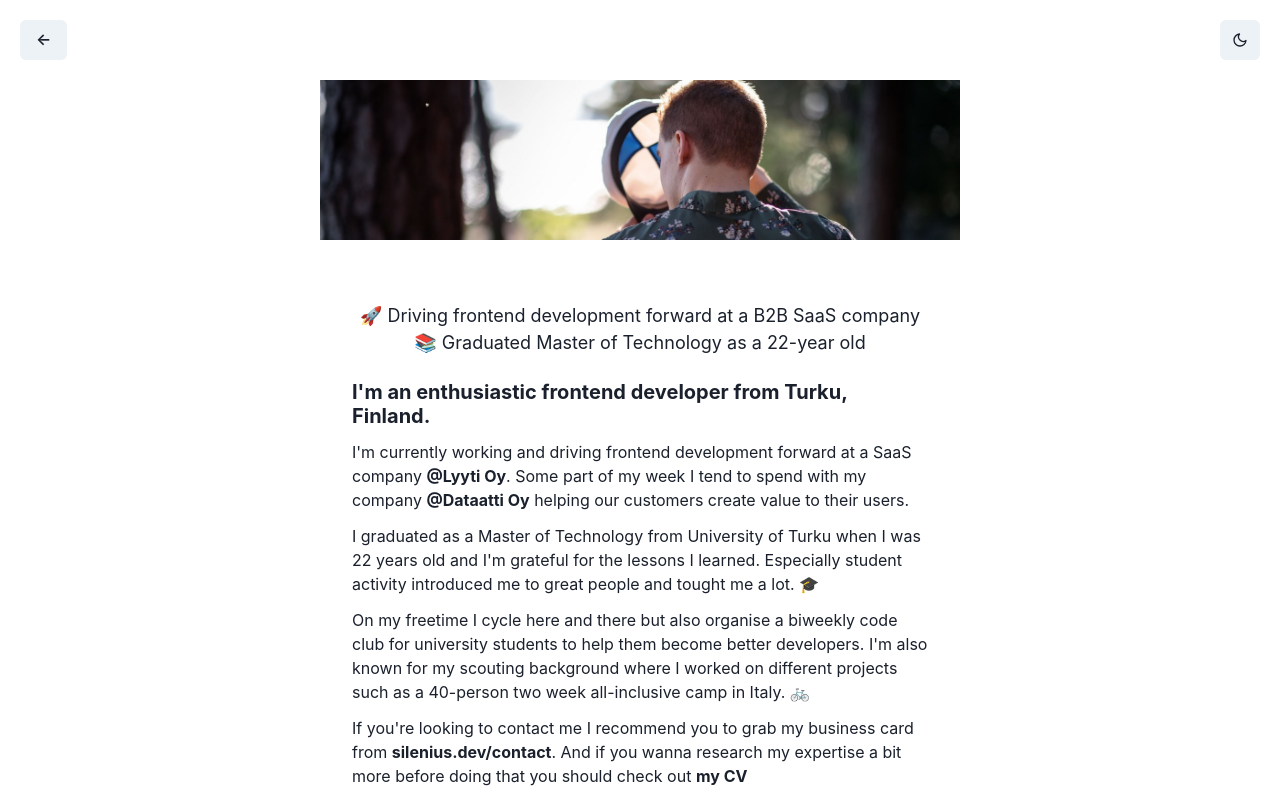
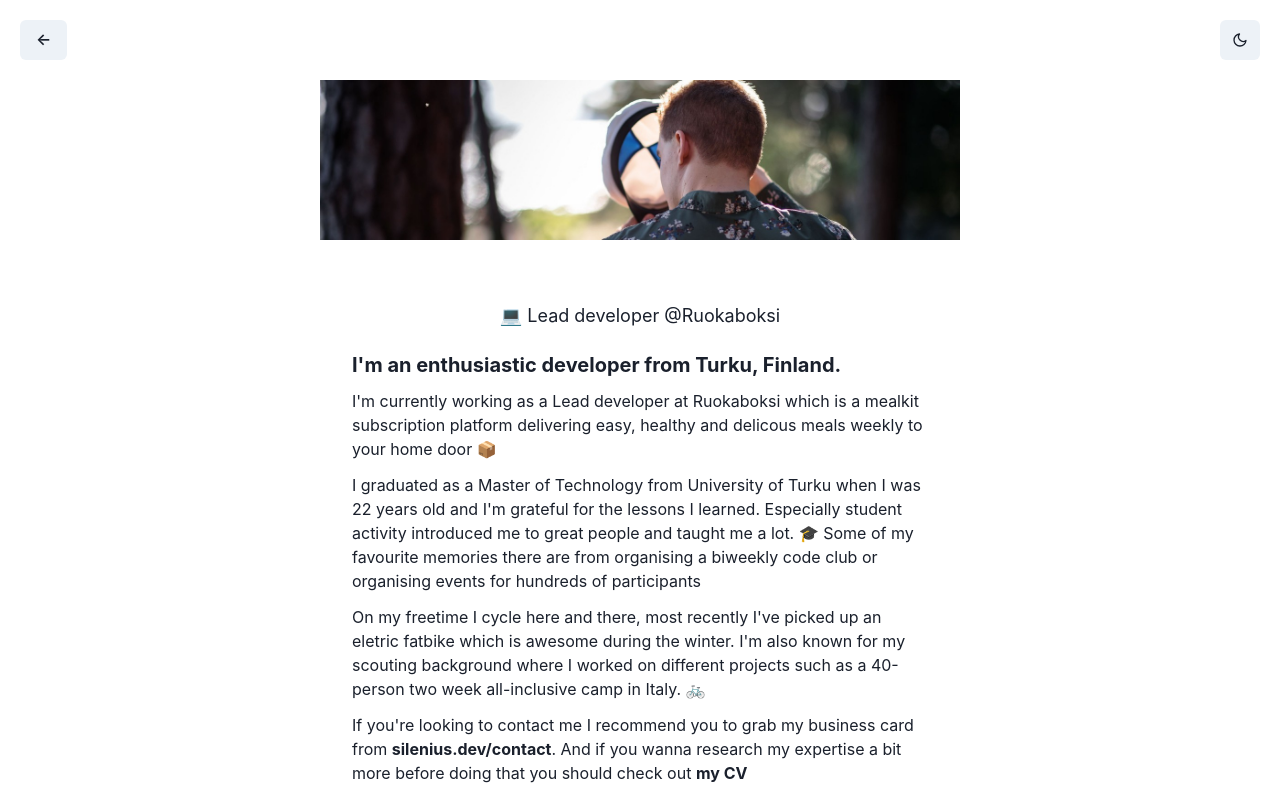
Before and after one commit to PetroSilenius/silenius.dev, a Next.js app: page /about in a window 1280 px wide. Built offline with nearby package versions, Linux system fonts and the light colour scheme.

Commit message:
Update job information to about page

```diff
--- a/pages/about.tsx
+++ b/pages/about.tsx
@@ -26,38 +26,29 @@ export default function About(): JSX.Element {
 
       <Box mt="14" textAlign="center">
         <Text fontSize="lg">
-          🚀 Driving frontend development forward at a B2B SaaS company
-        </Text>
-        <Text fontSize="lg">
-          📚 Graduated Master of Technology as a 22-year old
+          💻 Lead developer @Ruokaboksi
         </Text>
       </Box>
       <Box mt="6" mb="4" maxWidth="xl">
         <Stack spacing={3}>
           <Heading as="h2" size="md">
-            {"I'm an enthusiastic frontend developer from Turku, Finland."}
+            {"I'm an enthusiastic developer from Turku, Finland."}
           </Heading>
           <Text>
             {
-              "I'm currently working and driving frontend development forward at a SaaS company "
+              "I'm currently working as a Lead developer at "
             }
-            <a href="https://www.lyyti.com">
-              <b>@Lyyti Oy</b>
-            </a>
-            {'. Some part of my week I tend to spend with my company '}
-            <a href="https://www.dataatti.io">
-              <b>@Dataatti Oy</b>
-            </a>
-            {' helping our customers create value to their users.'}
+            <a href="https://ruokaboksi.fi">Ruokaboksi</a>
+            {' which is a mealkit subscription platform delivering easy, healthy and delicous meals weekly to your home door 📦'}
           </Text>
           <Text>
             {
-              "I graduated as a Master of Technology from University of Turku when I was 22 years old and I'm grateful for the lessons I learned. Especially student activity introduced me to great people and tought me a lot. 🎓"
+              "I graduated as a Master of Technology from University of Turku when I was 22 years old and I'm grateful for the lessons I learned. Especially student activity introduced me to great people and taught me a lot. 🎓 Some of my favourite memories there are from organising a biweekly code club or organising events for hundreds of participants"
             }
           </Text>
           <Text>
             {
-              "On my freetime I cycle here and there but also organise a biweekly code club for university students to help them become better developers. I'm also known for my scouting background where I worked on different projects such as a 40-person two week all-inclusive camp in Italy. 🚲"
+              "On my freetime I cycle here and there, most recently I've picked up an eletric fatbike which is awesome during the winter. I'm also known for my scouting background where I worked on different projects such as a 40-person two week all-inclusive camp in Italy. 🚲"
             }
           </Text>
           <Text>
```
